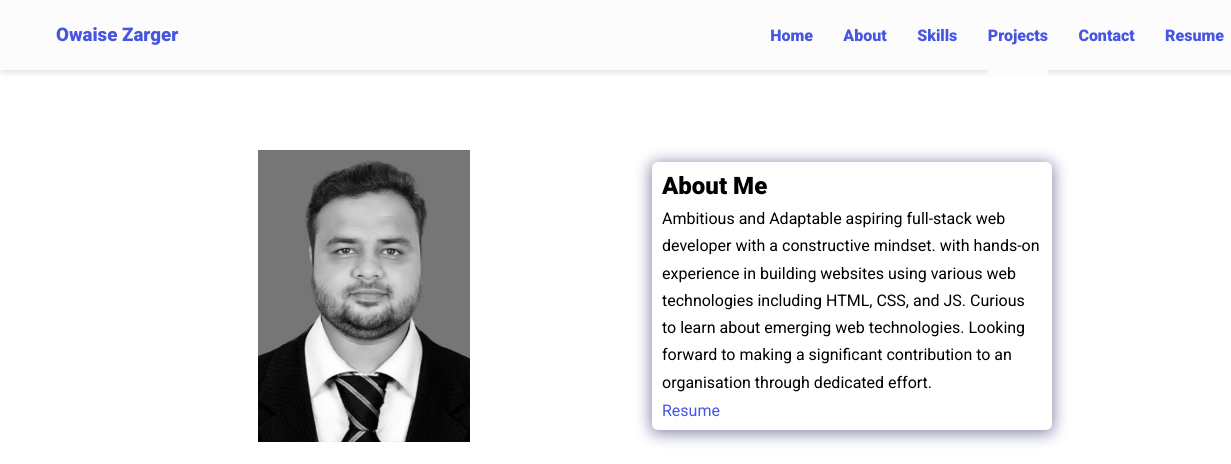
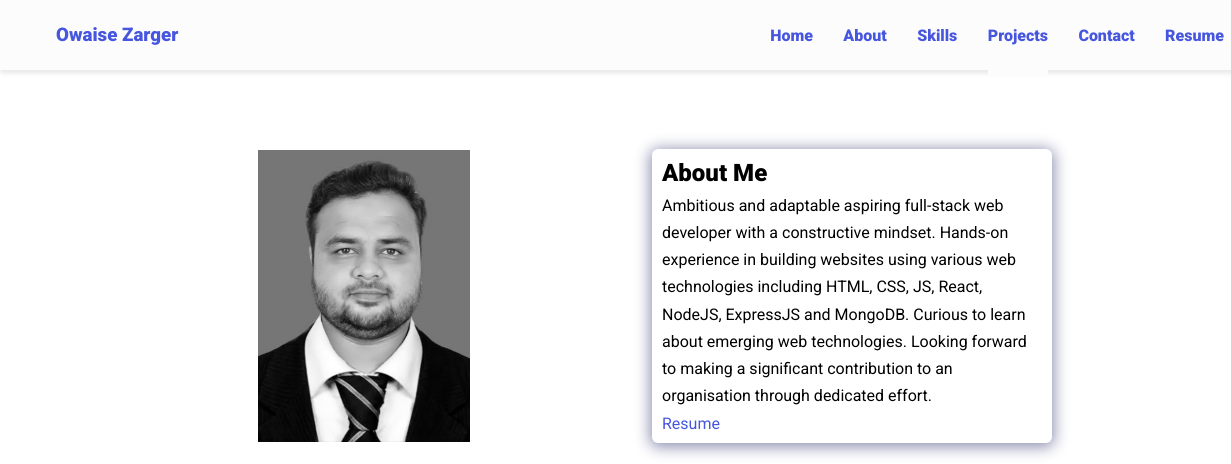
Before and after one commit to owaisezarger/owaisezarger.github.io, a website: page index.html in a window 1280 px wide. Shown: the top 464 px of the page, 0-1231 px from the left. Drawn offline with nearby package versions, Linux system fonts and the light colour scheme.

Commit message:
added latest resume

```diff
--- a/index.html
+++ b/index.html
@@ -73,11 +73,7 @@
         <div class="bio animate__animated animate__shakeX"  id="about" >
           <h2 class="bio-title" id="user-detail-intro">About Me</h2>
           <p class="bio-text">
-            Ambitious and Adaptable aspiring full-stack web developer with a
-            constructive mindset. with hands-on experience in building websites
-            using various web technologies including HTML, CSS, and JS. Curious to
-            learn about emerging web technologies. Looking forward to making a
-            significant contribution to an organisation through dedicated effort.
+            Ambitious and adaptable aspiring full-stack web developer with a constructive mindset. Hands-on experience in building websites using various web technologies including HTML, CSS, JS, React, NodeJS, ExpressJS and MongoDB. Curious to learn about emerging web technologies. Looking forward to making a significant contribution to an organisation through dedicated effort.
           </p>
           <div  id="resume-button-2"><a
             href="./assets/Owaise-Zarger-Resume.pdf"
@@ -281,7 +277,7 @@ I graduated in B.Tech Computer science engineering in 2019 from MIT, Babasaheb A
             - Developed the Carousel<br />
             - Implemented login/ sign-up functionalities <br />
            <b><p class="project-tech-stack">Tech Stack:</b>  HTML |CSS | JavaScript.</p><br />
-           <b>Features: Login | Sign-up | Working Carousel</b>
+           <b>Features:</b>  Login | Sign-up | Working Carousel
             <br />
              - An individual project executed in 5 days
           </p>
```
Also changed, not shown: 1 other file.
